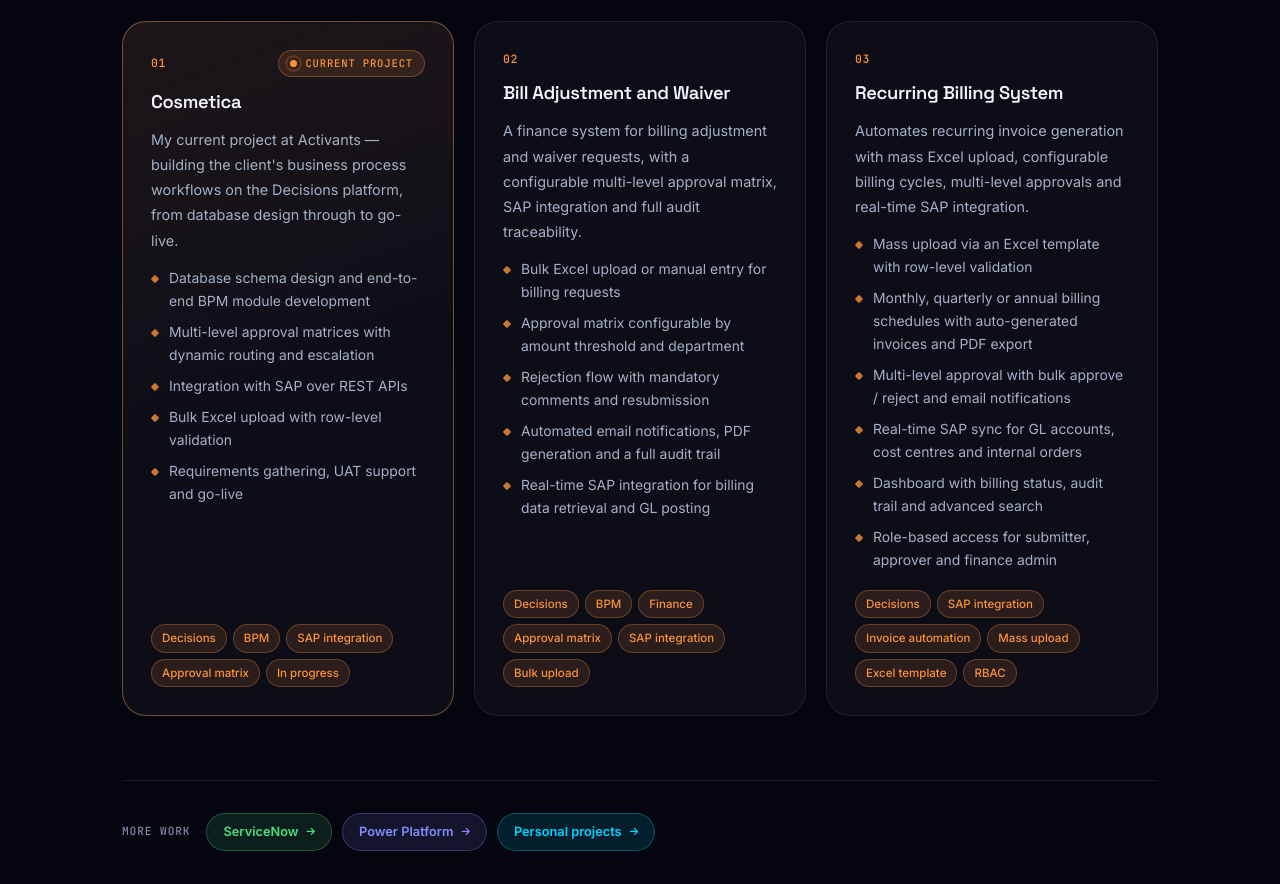
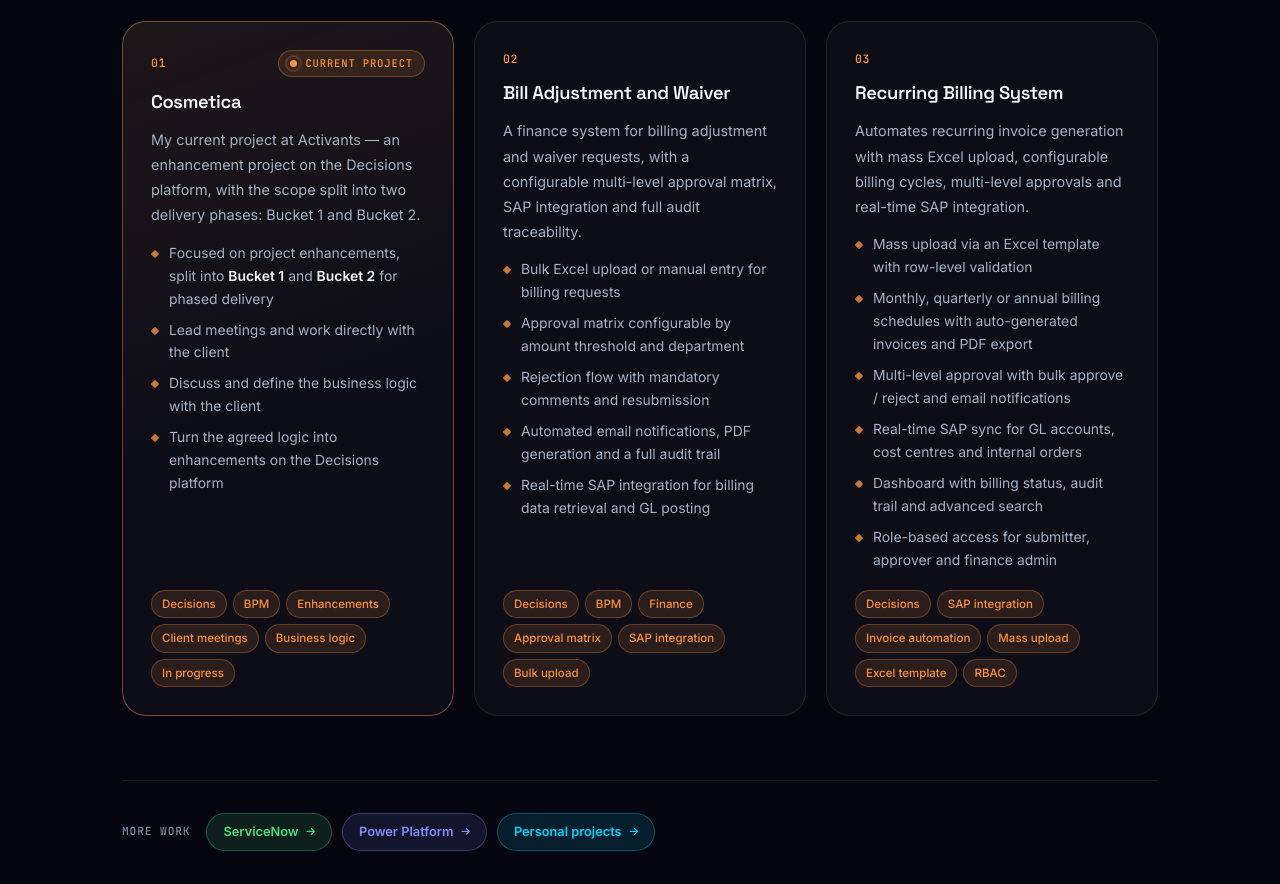
Before and after one commit to YapSeng98/ycs_portfolio, a plain HTML site: page decisions.html in a window 1280 px wide. Shown: the part 460-1344 px from the top of the page. Drawn offline with Linux system fonts and the light colour scheme.

Commit message:
Update Cosmetica with enhancement buckets and client-facing role
- Cosmetica card now describes the enhancement project split into
  Bucket 1 and Bucket 2, client meetings and business-logic discussions
- Timeline line for the current role updated to match

Co-Authored-By: Claude Opus 5.5 <noreply@anthropic.com>

```diff
--- a/decisions.html
+++ b/decisions.html
@@ -75,19 +75,19 @@
                         <span class="project-badge"><span class="live-dot"></span> Current project</span>
                     </div>
                     <h3>Cosmetica</h3>
-                    <p>My current project at Activants — building the client's business process workflows on the Decisions platform, from database design through to go-live.</p>
+                    <p>My current project at Activants — an enhancement project on the Decisions platform, with the scope split into two delivery phases: Bucket 1 and Bucket 2.</p>
                     <ul class="dot-list">
-                        <li>Database schema design and end-to-end BPM module development</li>
-                        <li>Multi-level approval matrices with dynamic routing and escalation</li>
-                        <li>Integration with SAP over REST APIs</li>
-                        <li>Bulk Excel upload with row-level validation</li>
-                        <li>Requirements gathering, UAT support and go-live</li>
+                        <li>Focused on project enhancements, split into <strong>Bucket 1</strong> and <strong>Bucket 2</strong> for phased delivery</li>
+                        <li>Lead meetings and work directly with the client</li>
+                        <li>Discuss and define the business logic with the client</li>
+                        <li>Turn the agreed logic into enhancements on the Decisions platform</li>
                     </ul>
                     <ul class="chips">
                         <li>Decisions</li>
                         <li>BPM</li>
-                        <li>SAP integration</li>
-                        <li>Approval matrix</li>
+                        <li>Enhancements</li>
+                        <li>Client meetings</li>
+                        <li>Business logic</li>
                         <li>In progress</li>
                     </ul>
                 </article>
```
Also changed, not shown: index.html (+1 -1 lines).
